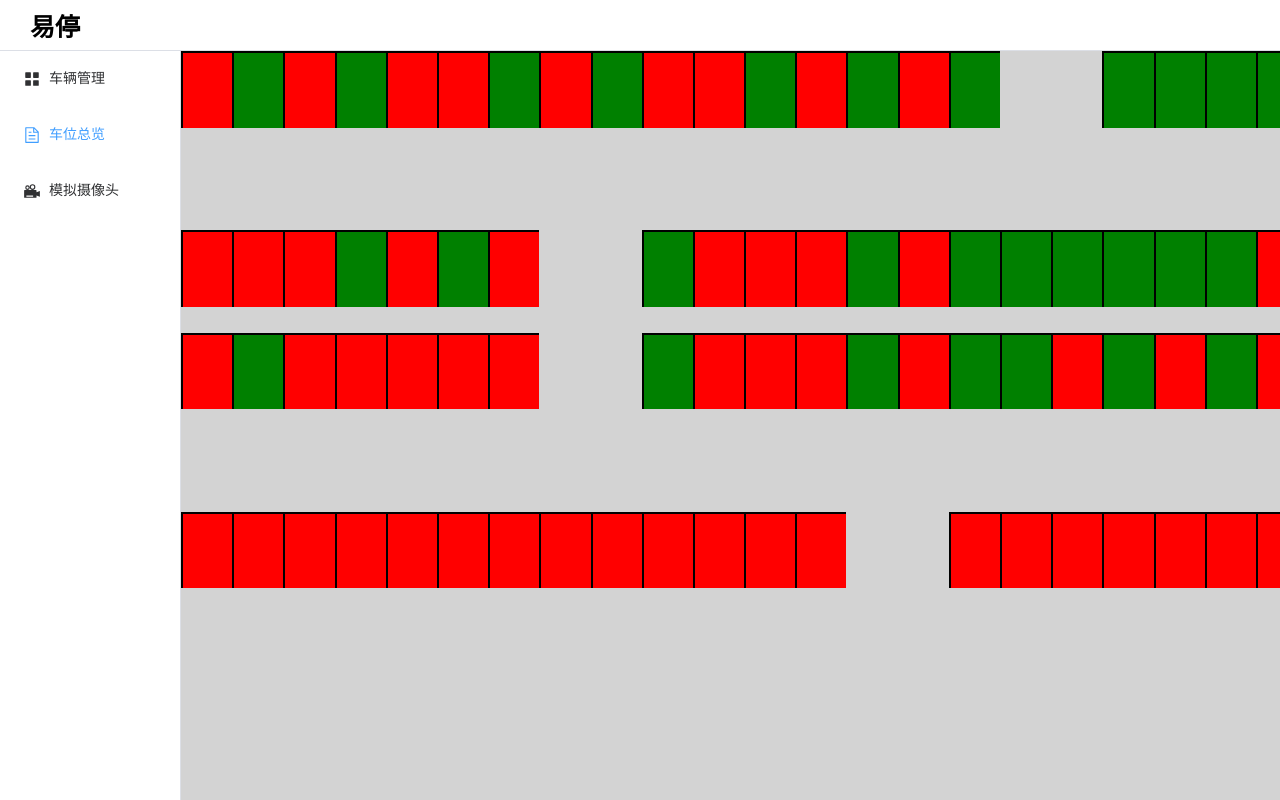
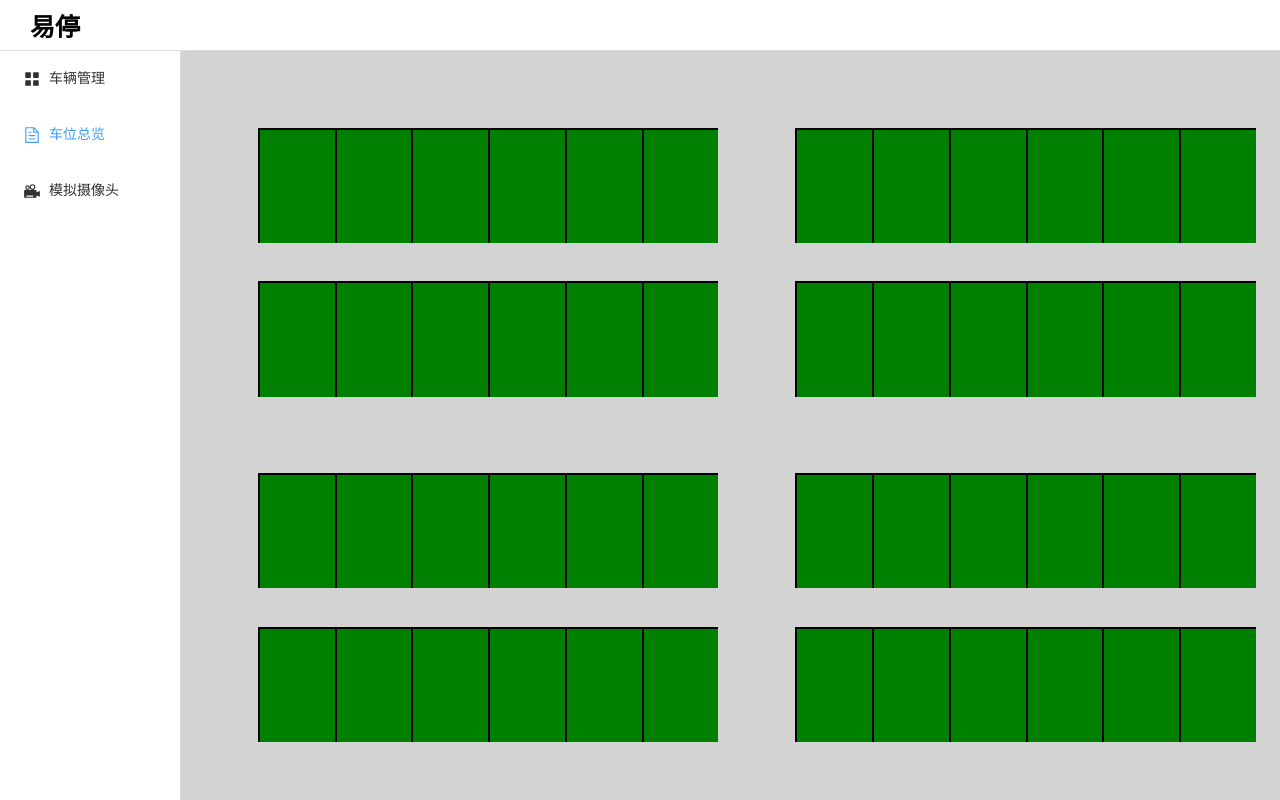
Before and after one commit to ykn0309/YIT-Intelligent-Parking-Space, a Vue app in the folder front-end/YIT/: page /map in a window 1280 px wide. Shown: the top 800 px of the page. Built offline with nearby package versions, Linux system fonts and the light colour scheme.

Commit message:
前端存储地图，完成路径显示，地图数据文件完善

```diff
--- a/front-end/YIT/src/views/ParkingMap/components/ParkingMap.vue
+++ b/front-end/YIT/src/views/ParkingMap/components/ParkingMap.vue
@@ -21,8 +21,8 @@
     },
     data() {
       return {
-        rows: 50, // 行数
-        cols: 50, // 列数
+        rows: 29, // 行数
+        cols: 30, // 列数
         slotSize: { width: 2, height: 3 },
         aisleWidth: 4,
       };
@@ -69,8 +69,8 @@
   <style scoped>
   .parking-lot {
     display: grid;
-    grid-template-columns: repeat(50, 2vw); /* 使用 2vw 适应屏幕 */
-    grid-template-rows: repeat(50, 2vw); /* 使用 2vw 适应屏幕 */
+    grid-template-columns: repeat(30, 3vw); /* 使用 3vw 适应屏幕 */
+    grid-template-rows: repeat(29, 3vw); /* 使用 3vw 适应屏幕 */
 
     width: 100vw;
     height: 100vh;
--- a/front-end/YIT/src/views/UserParkingMap/components/userParkingMap.vue
+++ b/front-end/YIT/src/views/UserParkingMap/components/userParkingMap.vue
@@ -26,15 +26,21 @@
     },
     data() {
       return {
-        rows: 50, // 行数
-        cols: 50, // 列数
+        rows: 29, // 行数
+        cols: 30, // 列数
         slotSize: { width: 2, height: 3 },
-        aisleWidth: 4,
       };
     },
     computed: {
       grid() {
       const grid = Array(this.rows * this.cols).fill("empty");
+
+      // 设置路径
+    this.path.forEach((pathIndex) => {
+      if (pathIndex - 1 < grid.length) {
+        grid[pathIndex - 1] = "path";
+      }
+    });
 
       this.parkingSlots.forEach(({ slotNumber, occupied }) => {
         const x = (slotNumber - 1) % this.cols;
@@ -58,14 +64,17 @@
             }
           }
         }
+
+        // 设置目标车位
+        grid[this.path[this.path.length - 2]] = " target";
+        grid[this.path[this.path.length - 1]] = " target";
+        grid[this.path[this.path.length - 2] + this.cols] = " target";
+        grid[this.path[this.path.length - 1] + this.cols] = " target";
+        grid[this.path[this.path.length - 2] + this.cols + this.cols] = " target";
+        grid[this.path[this.path.length - 1] + this.cols + this.cols] = " target";
       });
 
-      // 设置路径
-    this.path.forEach((pathIndex) => {
-      if (pathIndex - 1 < grid.length) {
-        grid[pathIndex - 1] = "path";
-      }
-    });
+
 
       return grid;
     },
@@ -81,8 +90,8 @@
   <style scoped>
   .parking-lot {
     display: grid;
-    grid-template-columns: repeat(50, 2vw); /* 使用 2vw 适应屏幕 */
-    grid-template-rows: repeat(50, 2vw); /* 使用 2vw 适应屏幕 */
+    grid-template-columns: repeat(30, 3vw); /* 使用 3vw 适应屏幕 */
+    grid-template-rows: repeat(29, 3vw); /* 使用 3vw 适应屏幕 */
 
     width: 100vw;
     height: 100vh;
@@ -103,6 +112,11 @@
     height: 100%;
 
   }
+  .target {
+    background-color: yellow;
+    width: 100%;
+    height: 100%;
+  }
   .path {
     background-color: blue;
   }
--- a/front-end/YIT/src/views/UserParkingMap/index.vue
+++ b/front-end/YIT/src/views/UserParkingMap/index.vue
@@ -12,102 +12,78 @@
 
   const route = useRoute()
   const parkingSlots = ref([
-        { slotNumber: 1, occupied: 1 },
-        { slotNumber: 3, occupied: 0 },
-        { slotNumber: 5, occupied: 1 },
-        { slotNumber: 7, occupied: 0 },
-        { slotNumber: 9, occupied: 1 },
-        { slotNumber: 11, occupied: 1 },
-        { slotNumber: 13, occupied: 0 },
-        { slotNumber: 15, occupied: 1 },
-        { slotNumber: 17, occupied: 0 },
-        { slotNumber: 19, occupied: 1 },
-        { slotNumber: 21, occupied: 1 },
-        { slotNumber: 23, occupied: 0 },
-        { slotNumber: 25, occupied: 1 },
-        { slotNumber: 27, occupied: 0 },
-        { slotNumber: 29, occupied: 1 },
-        { slotNumber: 31, occupied: 0 },
-        { slotNumber: 37, occupied: 0 },
-        { slotNumber: 39, occupied: 0 },
-        { slotNumber: 41, occupied: 0 },
-        { slotNumber: 43, occupied: 0 },
-        { slotNumber: 45, occupied: 0 },
-        { slotNumber: 47, occupied: 0 },
-        { slotNumber: 49, occupied: 0 },
-        { slotNumber: 351, occupied: 1 },
-        { slotNumber: 353, occupied: 1 },
-        { slotNumber: 355, occupied: 1 },
+        { slotNumber: 63, occupied: 0 },
+        { slotNumber: 65, occupied: 0 },
+        { slotNumber: 67, occupied: 0 },
+        { slotNumber: 69, occupied: 0 },
+        { slotNumber: 71, occupied: 0 },
+        { slotNumber: 73, occupied: 0 },
+        { slotNumber: 77, occupied: 0 },
+        { slotNumber: 79, occupied: 0 },
+        { slotNumber: 81, occupied: 0 },
+        { slotNumber: 83, occupied: 0 },
+        { slotNumber: 85, occupied: 0 },
+        { slotNumber: 87, occupied: 0 },
+        { slotNumber: 183, occupied: 0 },
+        { slotNumber: 185, occupied: 0 },
+        { slotNumber: 187, occupied: 0 },
+        { slotNumber: 189, occupied: 0 },
+        { slotNumber: 191, occupied: 0 },
+        { slotNumber: 193, occupied: 0 },
+        { slotNumber: 197, occupied: 0 },
+        { slotNumber: 199, occupied: 0 },
+        { slotNumber: 201, occupied: 0 },
+        { slotNumber: 203, occupied: 0 },
+        { slotNumber: 205, occupied: 0 },
+        { slotNumber: 207, occupied: 0 },
+        { slotNumber: 333, occupied: 0 },
+        { slotNumber: 335, occupied: 0 },
+        { slotNumber: 337, occupied: 0 },
+        { slotNumber: 339, occupied: 0 },
+        { slotNumber: 341, occupied: 0 },
+        { slotNumber: 343, occupied: 0 },
+        { slotNumber: 347, occupied: 0 },
+        { slotNumber: 349, occupied: 0 },
+        { slotNumber: 351, occupied: 0 },
+        { slotNumber: 353, occupied: 0 },
+        { slotNumber: 355, occupied: 0 },
         { slotNumber: 357, occupied: 0 },
-        { slotNumber: 359, occupied: 1 },
-        { slotNumber: 361, occupied: 0 },
-        { slotNumber: 363, occupied: 1 },
-        { slotNumber: 369, occupied: 0 },
-        { slotNumber: 371, occupied: 1 },
-        { slotNumber: 373, occupied: 1 },
-        { slotNumber: 375, occupied: 1 },
-        { slotNumber: 377, occupied: 0 },
-        { slotNumber: 379, occupied: 1 },
-        { slotNumber: 381, occupied: 0 },
-        { slotNumber: 383, occupied: 0 },
-        { slotNumber: 385, occupied: 0 },
-        { slotNumber: 387, occupied: 0 },
-        { slotNumber: 389, occupied: 0 },
-        { slotNumber: 391, occupied: 0 },
-        { slotNumber: 393, occupied: 1 },
-        { slotNumber: 395, occupied: 1 },
-        { slotNumber: 397, occupied: 0 },
-        { slotNumber: 399, occupied: 1 },
-        { slotNumber: 551, occupied: 1 },
-        { slotNumber: 553, occupied: 0 },
-        { slotNumber: 555, occupied: 1 },
-        { slotNumber: 557, occupied: 1 },
-        { slotNumber: 559, occupied: 1 },
-        { slotNumber: 561, occupied: 1 },
-        { slotNumber: 563, occupied: 1 },
-        { slotNumber: 569, occupied: 0 },
-        { slotNumber: 571, occupied: 1 },
-        { slotNumber: 573, occupied: 1 },
-        { slotNumber: 575, occupied: 1 },
-        { slotNumber: 577, occupied: 0 },
-        { slotNumber: 579, occupied: 1 },
-        { slotNumber: 581, occupied: 0 },
-        { slotNumber: 583, occupied: 0 },
-        { slotNumber: 585, occupied: 1 },
-        { slotNumber: 587, occupied: 0 },
-        { slotNumber: 589, occupied: 1 },
-        { slotNumber: 591, occupied: 0 },
-        { slotNumber: 593, occupied: 1 },
-        { slotNumber: 595, occupied: 1 },
-        { slotNumber: 597, occupied: 0 },
-        { slotNumber: 599, occupied: 0 },
-        { slotNumber: 901, occupied: 1 },
-        { slotNumber: 903, occupied: 1 },
-        { slotNumber: 905, occupied: 1 },
-        { slotNumber: 907, occupied: 1 },
-        { slotNumber: 909, occupied: 1 },
-        { slotNumber: 911, occupied: 1 },
-        { slotNumber: 913, occupied: 1 },
-        { slotNumber: 915, occupied: 1 },
-        { slotNumber: 917, occupied: 1 },
-        { slotNumber: 919, occupied: 1 },
-        { slotNumber: 921, occupied: 1 },
-        { slotNumber: 923, occupied: 1 },
-        { slotNumber: 925, occupied: 1 },
-        { slotNumber: 931, occupied: 1 },
-        { slotNumber: 933, occupied: 1 },
-        { slotNumber: 935, occupied: 1 },
-        { slotNumber: 937, occupied: 1 },
-        { slotNumber: 939, occupied: 1 },
-        { slotNumber: 941, occupied: 1 },
-        { slotNumber: 943, occupied: 1 },
-        { slotNumber: 945, occupied: 1 },
-        { slotNumber: 947, occupied: 1 },
-        { slotNumber: 949, occupied: 1 },
-        { slotNumber: 2103, occupied: 0 },
-        { slotNumber: 2109, occupied: 1 },
-        { slotNumber: 2115, occupied: 0 },
-        { slotNumber: 2121, occupied: 1 },
+        { slotNumber: 453, occupied: 0 },
+        { slotNumber: 455, occupied: 0 },
+        { slotNumber: 457, occupied: 0 },
+        { slotNumber: 459, occupied: 0 },
+        { slotNumber: 461, occupied: 0 },
+        { slotNumber: 463, occupied: 0 },
+        { slotNumber: 467, occupied: 0 },
+        { slotNumber: 469, occupied: 0 },
+        { slotNumber: 471, occupied: 0 },
+        { slotNumber: 473, occupied: 0 },
+        { slotNumber: 475, occupied: 0 },
+        { slotNumber: 477, occupied: 0 },
+        { slotNumber: 603, occupied: 0 },
+        { slotNumber: 605, occupied: 0 },
+        { slotNumber: 607, occupied: 0 },
+        { slotNumber: 609, occupied: 0 },
+        { slotNumber: 611, occupied: 0 },
+        { slotNumber: 613, occupied: 0 },
+        { slotNumber: 617, occupied: 0 },
+        { slotNumber: 619, occupied: 0 },
+        { slotNumber: 621, occupied: 0 },
+        { slotNumber: 623, occupied: 0 },
+        { slotNumber: 625, occupied: 0 },
+        { slotNumber: 627, occupied: 0 },
+        { slotNumber: 723, occupied: 0 },
+        { slotNumber: 725, occupied: 0 },
+        { slotNumber: 727, occupied: 0 },
+        { slotNumber: 729, occupied: 0 },
+        { slotNumber: 731, occupied: 0 },
+        { slotNumber: 733, occupied: 0 },
+        { slotNumber: 737, occupied: 0 },
+        { slotNumber: 739, occupied: 0 },
+        { slotNumber: 741, occupied: 0 },
+        { slotNumber: 743, occupied: 0 },
+        { slotNumber: 745, occupied: 0 },
+        { slotNumber: 747, occupied: 0 },
         // 继续添加更多车位数据，尽量覆盖不同区域
           ])
   const path = ref([])
```
Also changed, not shown: front-end/YIT/src/views/ParkingMap/index.vue (+72 -96 lines), 1 other file (tests, documents, lock files or other folders).
